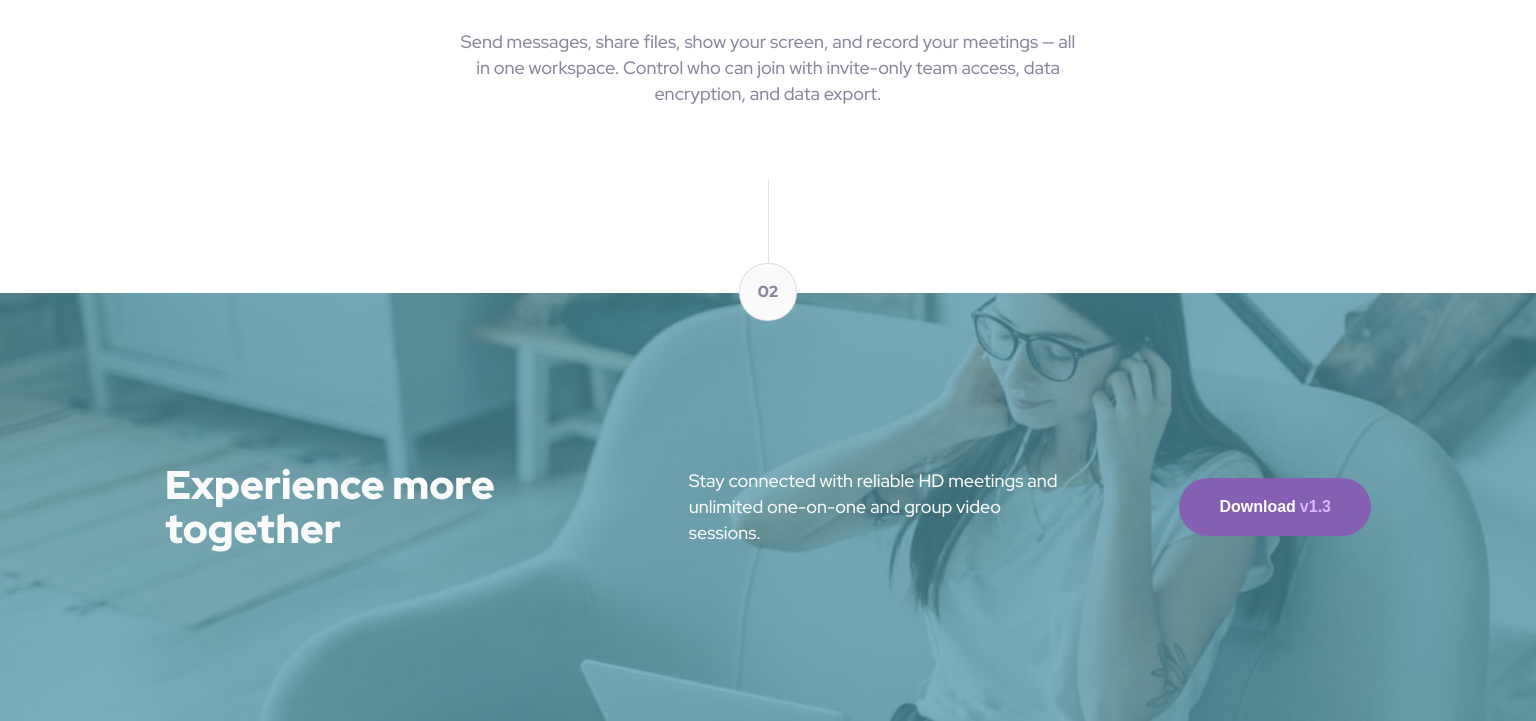
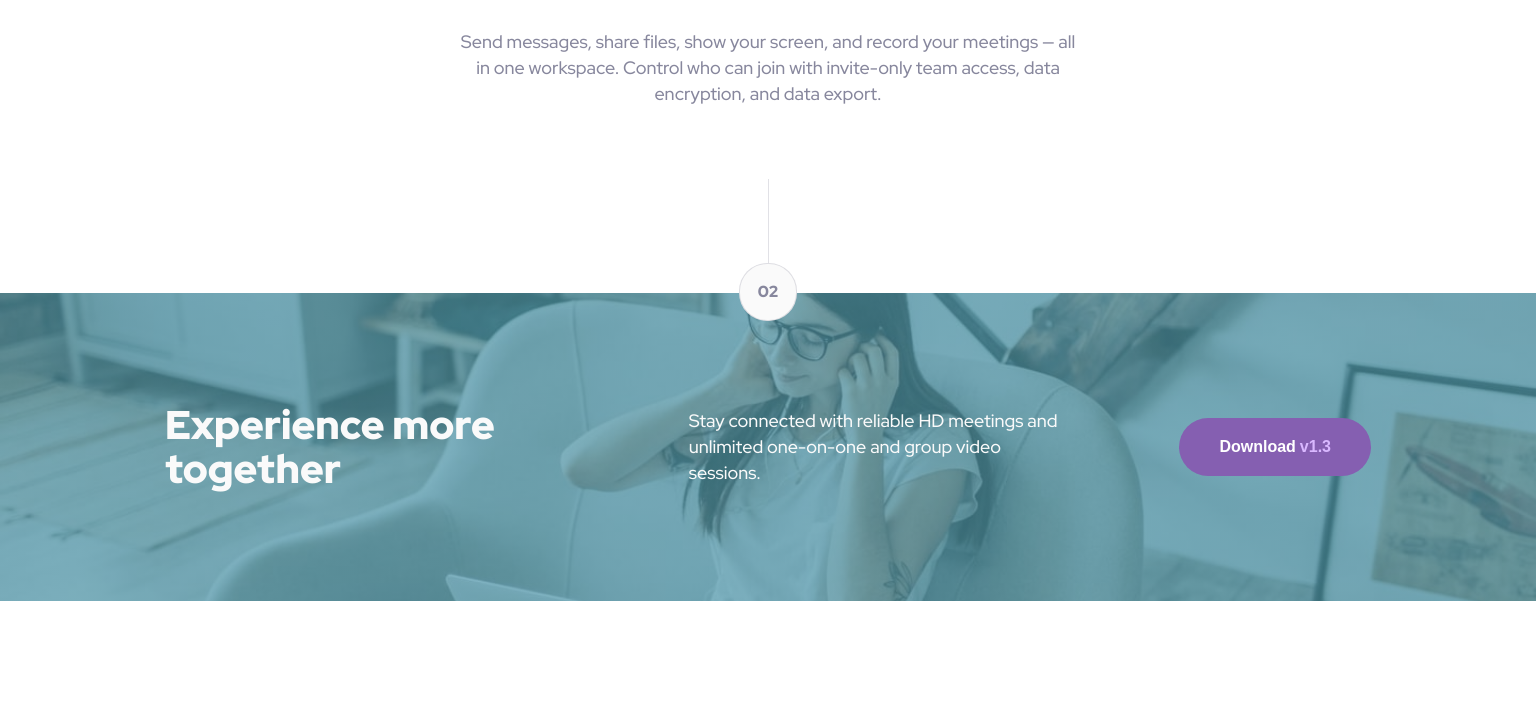
Before and after one commit to BexBeshidze/meet-landing-page, a plain HTML site: page index.html in a window 1536 px wide. Shown: the part 1330-2051 px from the top of the page. After the commit the page ends 1931 px from the top, so only its background shows below. Drawn offline with Linux system fonts and the light colour scheme.

Commit message:
footer background fixation

```diff
--- a/style.css
+++ b/style.css
@@ -304,7 +304,6 @@ footer {
     font-size: 18px;
   }
   footer {
-    top: -227px;
     background-image: linear-gradient(
         rgba(77, 150, 169, 0.7),
         rgba(77, 150, 169, 0.7)
@@ -312,6 +311,7 @@ footer {
       url(./assets/desktop/image-footer.jpg);
     flex-direction: row;
     justify-content: space-between;
+    min-height: 308px;
   }
   .footer-h {
     font-size: 40px;
```
